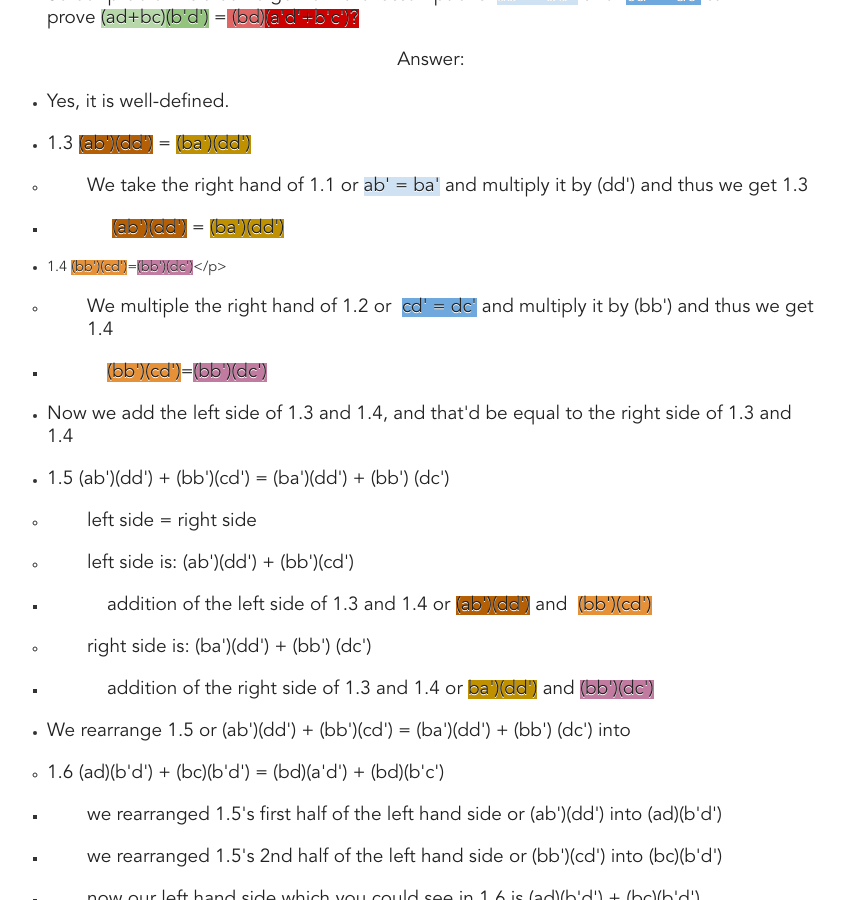
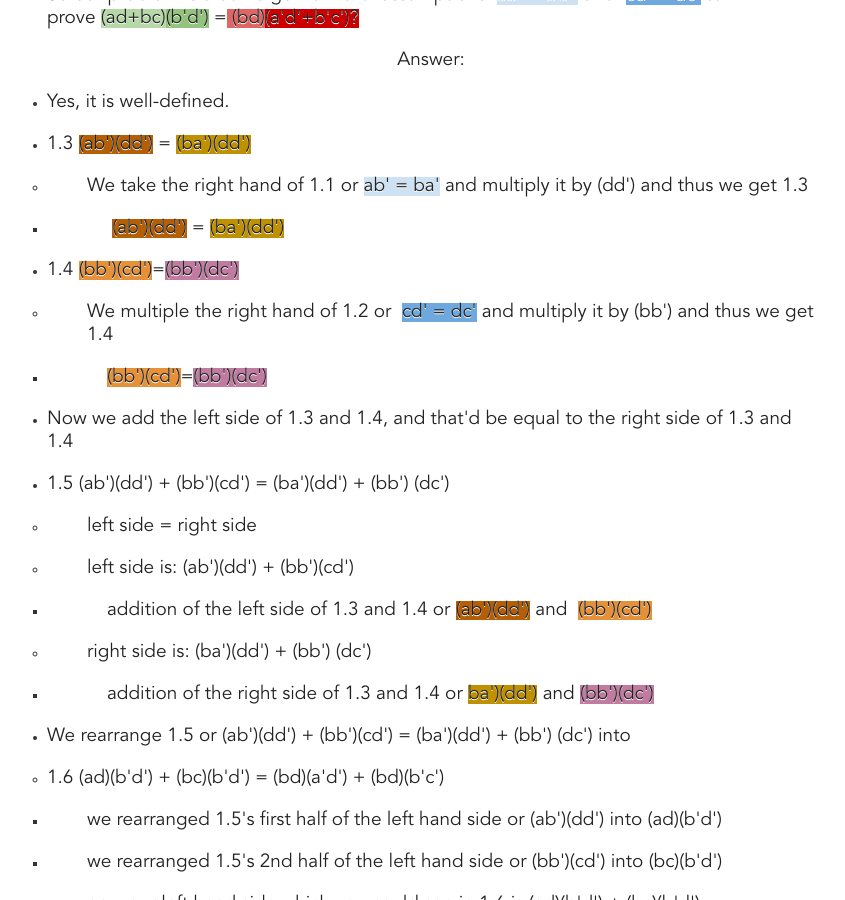
Before and after one commit to jpamata/jpamata.github.io, a Jekyll site: the page built from _posts/2021-01-26-mf-010.md, in a window 1280 px wide and 900 px high, scrolled down 4671 px. Shown: the whole window, without its empty margins (209-1054 px from the left). Built offline with Jekyll 4.4.1, drawn with Linux system fonts in a browser that asks for light colours; formulas are drawn with MathJax 3; comment, search, counter and statistics services are not loaded.

Commit message:
Update 2021-01-26-mf-010.md

```diff
--- a/_posts/2021-01-26-mf-010.md
+++ b/_posts/2021-01-26-mf-010.md
@@ -128,7 +128,7 @@ To review:
       <li><p style="margin-left: 60px">&nbsp;<span style="background-color: #b45f06;">(ab')(dd')</span>&nbsp;=&nbsp;<span style="background-color: #bf9000;">(ba')(dd')</span></p></li>
     </ul>
   </ul>
-  <li>1.4 <span style="background-color: #e69138;">(bb')(cd')</span>=<span style="background-color: #c27ba0;">(bb')(dc')</span></p></li>
+  <li><p>1.4 <span style="background-color: #e69138;">(bb')(cd')</span>=<span style="background-color: #c27ba0;">(bb')(dc')</span></p></li>
   <ul>
     <li><p style="margin-left: 40px">We multiple the right hand of 1.2 or&nbsp;&nbsp;<span style="background-color: #6fa8dc;">cd' = dc'</span>&nbsp;and multiply it by (bb') and thus we get 1.4&nbsp;</p></li>
     <ul>
```
